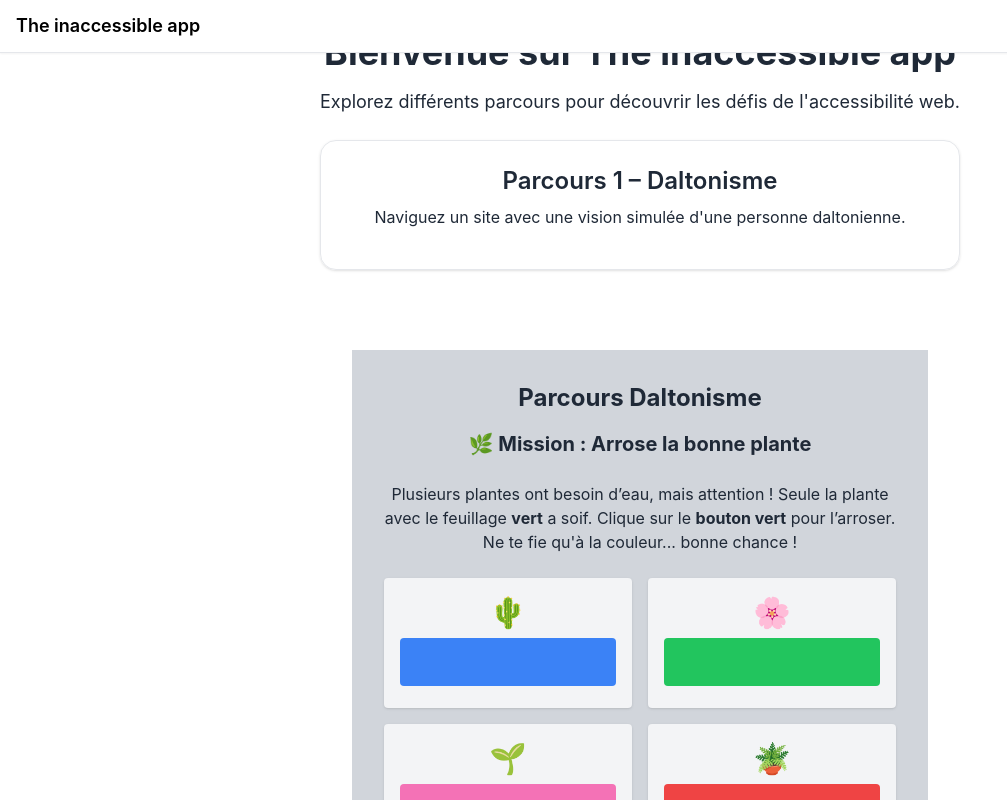
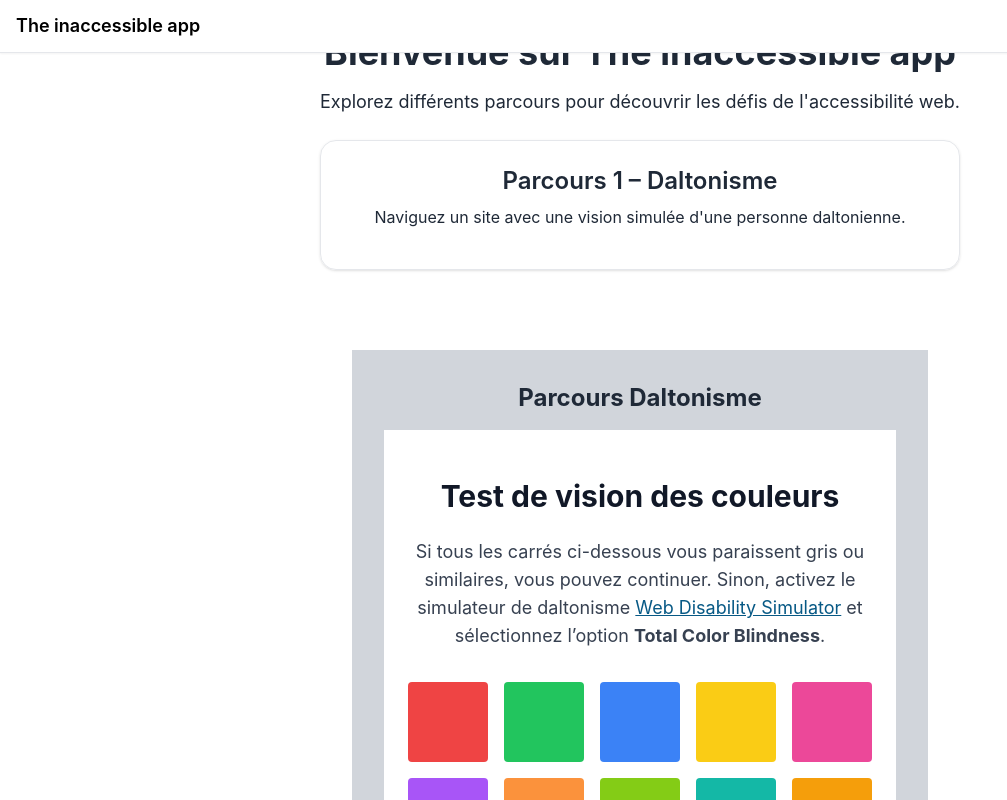
Before and after one commit to FlorianFanor/the-inaccessible-app, a React (Create React App) app: page / in a window 1280 px wide. Both pictures are taken after a click on the button "Démarrer le parcours". Shown: the top 800 px of the page, without its empty margins (0-1007 px from the left). Built offline with nearby package versions, Linux system fonts and the light colour scheme.

Commit message:
adding a check page

```diff
--- /dev/null
+++ b/src/components/daltonisme/check/check.tsx
@@ -0,0 +1,56 @@
+import React from "react";
+
+const Check = ({ handleStart }: { handleStart: () => void }) => {
+    const colors = [
+        "bg-red-500",
+        "bg-green-500",
+        "bg-blue-500",
+        "bg-yellow-400",
+        "bg-pink-500",
+        "bg-purple-500",
+        "bg-orange-400",
+        "bg-lime-500",
+        "bg-teal-500",
+        "bg-amber-500",
+    ];
+
+    return (
+        <section className=" flex flex-col items-center justify-center bg-white px-6 py-12 text-center">
+            <h1 className="text-3xl font-bold mb-6 text-gray-900">
+                Test de vision des couleurs
+            </h1>
+            <p className="text-lg mb-8 text-gray-700 max-w-xl">
+                Si tous les carrés ci-dessous vous paraissent gris ou similaires, vous pouvez continuer.
+                Sinon, activez le simulateur de daltonisme{" "}
+                <a
+                    href="https://chrome.google.com/webstore/detail/web-disability-simulator/djcbedpbcajholncbgdcdnhmlblkpggk"
+                    target="_blank"
+                    rel="noopener noreferrer"
+                    className="underline text-sky-800 hover:text-sky-600"
+                >
+                    Web Disability Simulator
+                </a>{" "}
+                et sélectionnez l’option <strong>Total Color Blindness</strong>.
+            </p>
+
+            <div className="grid grid-cols-5 gap-4 mb-10">
+                {colors.map((color, index) => (
+                    <div
+                        key={index}
+                        className={`w-20 h-20 rounded ${color}`}
+                        aria-hidden="true"
+                    />
+                ))}
+            </div>
+
+            <button
+                onClick={handleStart}
+                className="bg-green-600 text-white px-6 py-3 rounded-lg text-lg hover:bg-green-700 transition focus-visible:ring-2 focus-visible:ring-offset-2 focus-visible:ring-green-500 outline-none"
+            >
+                Commencer l’expérience d’accessibilité
+            </button>
+        </section>
+    );
+}
+
+export default Check;
--- a/src/components/daltonisme/daltonisme.tsx
+++ b/src/components/daltonisme/daltonisme.tsx
@@ -7,11 +7,13 @@ import ColorTest from "./color-test/color-test.tsx";
 import LinkTrap from "./link-trap/link-trap.tsx";
 import Start from "./start/start.tsx";
 import Finish from "./finish/finish.tsx";
+import Check from "./check/check.tsx";
 
 type StepType = "start" | "form" | "color-test" | "link-trap" | "finished";
 
 export enum Step {
   START = "start",
+  CHECK = "check",
   FAVORITE_PRODUCT = "favorite-product",
   CHARTS = "charts",
   COMMAND_VALIDATION = "command-validation",
@@ -40,6 +42,12 @@ export const Daltonisme = () => {
 
   const goToNextStep = (currentStep: Step) => {
     switch (currentStep) {
+      case Step.START:
+        setStep(Step.CHECK);
+        break;
+      case Step.CHECK:
+        handleStart();
+        break;
       case Step.FAVORITE_PRODUCT:
       case Step.CHARTS:
       case Step.COMMAND_VALIDATION:
@@ -57,8 +65,8 @@ export const Daltonisme = () => {
     }
   };
 
-  const handleStart = (startTime: number) => {
-    setStartTime(startTime);
+  const handleStart = () => {
+    setStartTime(Date.now());
     setStep(getRandomFirstStep());
   };
 
@@ -67,7 +75,11 @@ export const Daltonisme = () => {
       <div className="mt-20 p-8 max-w-xl mx-auto bg-gray-300">
         <h2 className="text-2xl font-bold mb-4">Parcours Daltonisme</h2>
         {step === Step.START && (
-          <Start setStartTime={handleStart} />
+          <Start setStep={goToNextStep} />
+        )}
+
+        {step === Step.CHECK && (
+          <Check handleStart={handleStart} />
         )}
 
         {step === Step.FAVORITE_PRODUCT && (
--- a/src/components/daltonisme/start/start.tsx
+++ b/src/components/daltonisme/start/start.tsx
@@ -1,6 +1,7 @@
 import React from "react";
+import { Step } from "../daltonisme.tsx";
 
-const Start = ({ setStartTime }) => {
+const Start = ({ setStep }) => {
   return (
     <div>
       <p className="mb-4">
@@ -16,9 +17,7 @@ const Start = ({ setStartTime }) => {
         et active <strong>Total Color Blindness</strong>.
       </p>
       <button
-        onClick={() => {
-          setStartTime(Date.now());
-        }}
+        onClick={() => setStep(Step.START)}
         className="bg-blue-600 text-white px-4 py-2 rounded hover:bg-blue-700"
       >
         Démarrer le parcours
```
